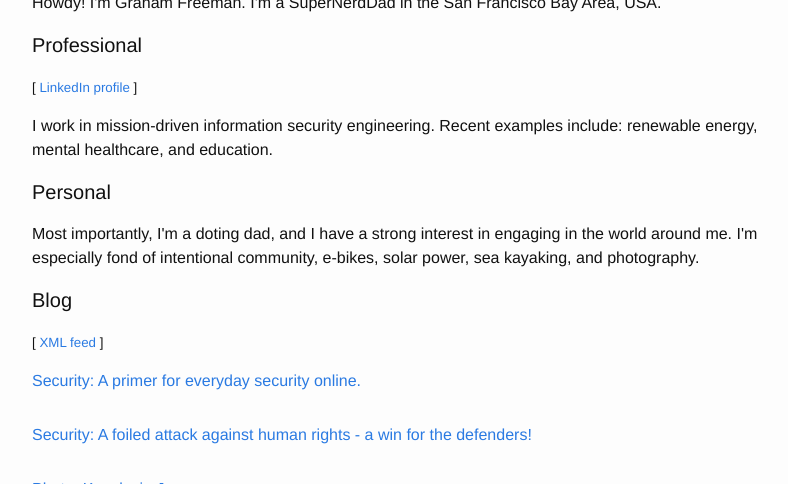
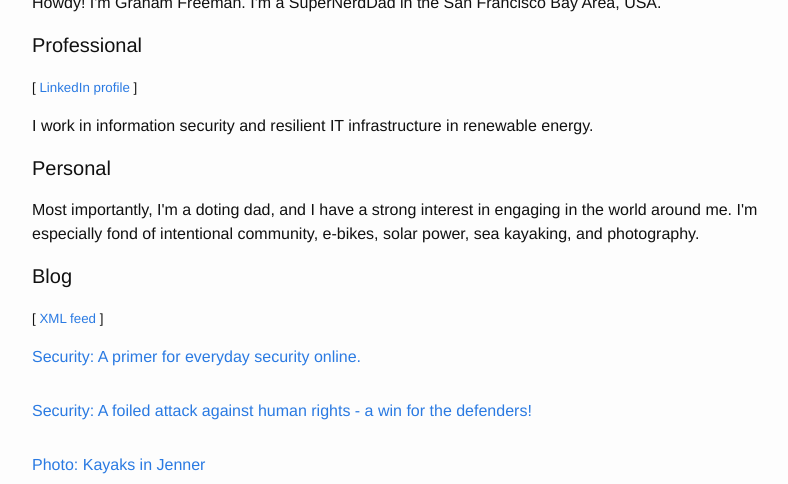
Before and after one commit to gjmf/gjmf.github.io, a Jekyll site: the page built from index.html, in a window 1280 px wide and 900 px high, cut to the strip 416-900 px from the top of the window. Shown: the whole strip, without its empty margins (238-1026 px from the left). Built offline with Jekyll 4.4.1, drawn with Linux system fonts in a browser that asks for light colours.

Commit message:
Update index.html

```diff
--- a/index.html
+++ b/index.html
@@ -23,7 +23,7 @@ layout: default
 </p>
 
         <p>
-	I work in mission-driven information security engineering. Recent examples include: renewable energy, mental healthcare, and education.
+	I work in information security and resilient IT infrastructure in renewable energy.
 	</p>
 
 <h3 class="page-heading">Personal</h3>
```
